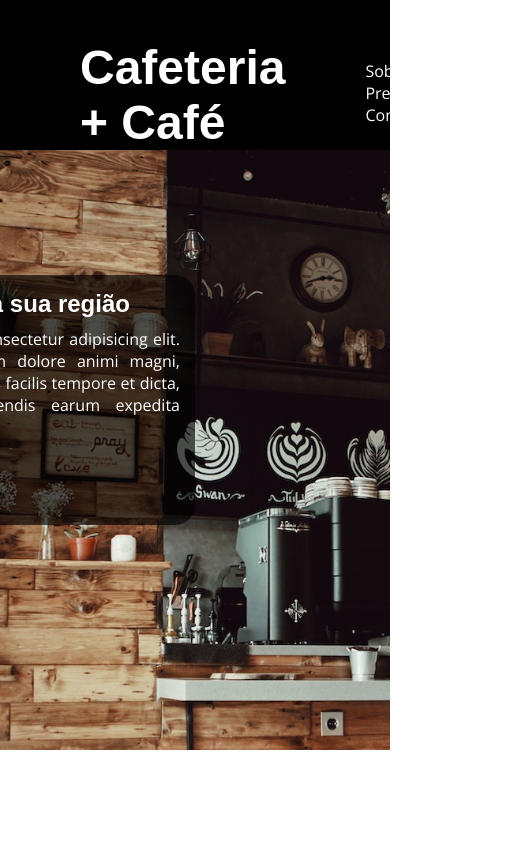
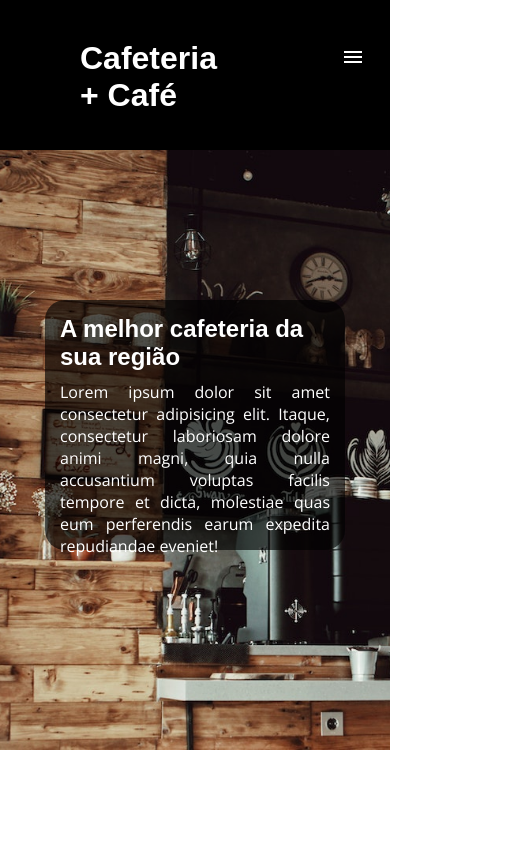
Before and after one commit to MikkaelRodrigues/Portfolio, a plain HTML site: page projetos/cafeteria-maiscafe/index.html in a window 390 px wide. Shown: the top 844 px of the page, 505 px wide, since content can reach past the window. Drawn offline with nearby package versions, Linux system fonts and the light colour scheme; a web font is replaced by a local one.

Commit message:
att-cafeteria

```diff
--- /dev/null
+++ b/projetos/cafeteria-maiscafe/estilos/mediaquery.css
@@ -0,0 +1,32 @@
+@charset "UTF-8";
+
+@media screen and (max-width:960px){
+
+    header > h1{
+        font-size: 2em;
+    }
+
+    nav > a{
+        display: none;
+    }
+
+    #descricao-inicio{
+        left: 0px;
+        margin: auto;
+        width: 300px;
+    }
+
+    #ico-menu{
+        display: block;
+        margin: 45px 25px;
+    }
+
+
+    main #sobre{
+        width: 300px;
+        margin: 200px auto 0px auto;
+        padding: 20px;
+        border-radius: 20px;
+    }
+
+}
--- a/projetos/cafeteria-maiscafe/estilos/style.css
+++ b/projetos/cafeteria-maiscafe/estilos/style.css
@@ -47,6 +47,12 @@ header > nav > a:hover{
     color: rgb(69, 69, 69);
 }
 
+#ico-menu{
+    display: none;
+}
+
+
+
 /* -------------HEADER-------------- */
 
 
@@ -65,9 +71,8 @@ main #container{
 
 #descricao-inicio{
     position: relative;
-    left: 50%;
-    top: 50%;
-    transform: translate(-100%, -70%);
+    top: 150px;
+    left: 250px;
 
     background-color: rgba(0, 0, 0, 0.644);
     height: 250px;
--- a/projetos/cafeteria-maiscafe/index.html
+++ b/projetos/cafeteria-maiscafe/index.html
@@ -6,6 +6,7 @@
     <title>Cafeteria</title>
 
     <link rel="stylesheet" href="estilos/style.css">
+    <link rel="stylesheet" href="estilos/mediaquery.css">
 
     <link rel="stylesheet" href="https://fonts.googleapis.com/css2?family=Material+Symbols+Outlined:opsz,wght,FILL,GRAD@20..48,100..700,0..1,-50..200" />
 
@@ -20,6 +21,9 @@
             <a href="#">Preços</a>
             <a href="#">Contato</a>
         </nav>
+        <span id="ico-menu" class="material-symbols-outlined">
+            menu
+            </span>
     </header>
 
 
```
Also changed, not shown: projetos/cafeteria-maiscafe/img/cafeteria-balcao.jpg (deleted).
